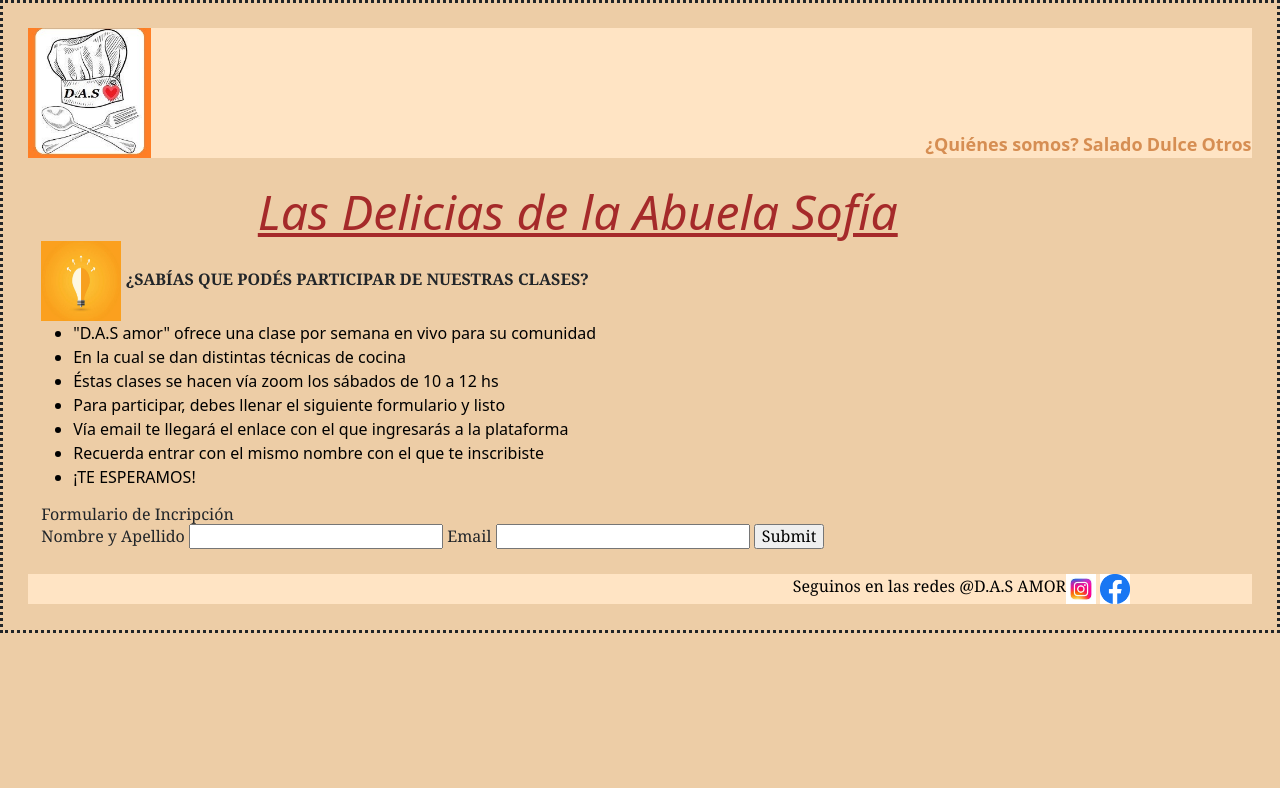
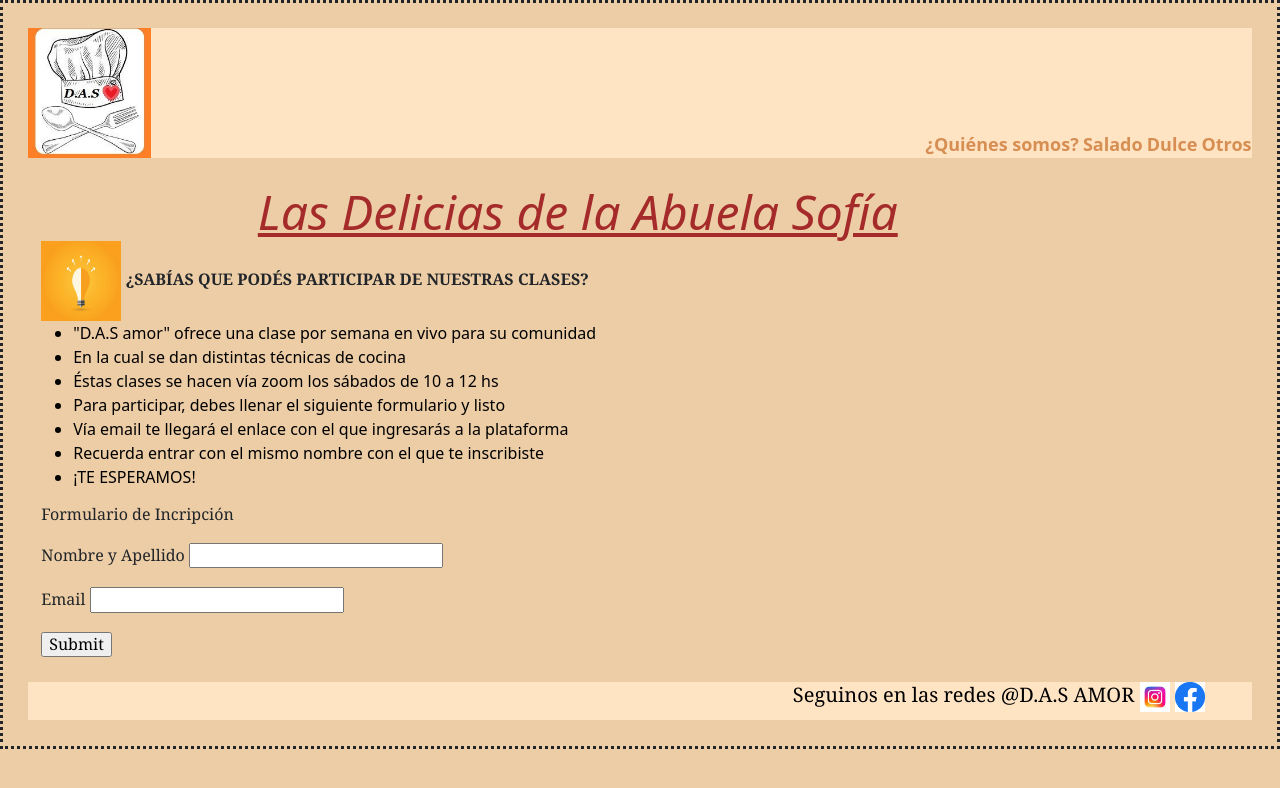
Before and after one commit to vsabrinad/mi_repositorio, a website: page index.html in a window 1280 px wide. Drawn offline with nearby package versions, Linux system fonts and the light colour scheme.

Commit message:
correcciones

```diff
--- a/index.html
+++ b/index.html
@@ -15,15 +15,14 @@
             <header>
                 <img id="logo" width="80" height="80" src="./assets/images/logo del sitio web.jpg" alt="gorro de cocinero">
                 <nav>
-                <th>
                     <a href="./pages/quienessomos.html">¿Qui&eacute;nes somos?</a>
                     <a href="./pages/recetassaladas.html">Salado</a>
                     <a href="./pages/recetasdulces.html">Dulce</a>
                     <a href="./pages/otros.html">Otros</a>
-                </th>
                 </nav>
             </header>
             <main>
+                <div class="main">
                     <section>
                         <div>
                             <h1>Las Delicias de la Abuela Sof&iacute;a</h1>
@@ -42,23 +41,32 @@
                                 <li>Recuerda entrar con el mismo nombre con el que te inscribiste</li>
                                 <li>¡TE ESPERAMOS!</li>
                             </ul>
-                    <h3>Formulario de Incripci&oacute;n
+                            <h3 class="formulario">Formulario de Incripci&oacute;n
+                                <br>
+                                <br>
                                 <form action="procesar-form.php" method="get">
                                     <label for="name">Nombre y Apellido</label>
                                     <input type="text">
+                                    <br>
+                                    <br>
                                     <label for="email">Email</label>
                                     <input type="email">
-                            <input type="submit">
+                                    <br>
+                                    <br>
+                                    <input class="bottom" type="submit">
                                 </form>
                             </h3>
                         </article>
                     </section>
+                </div>
             </main>
-        <footer>Seguinos en las redes @D.A.S AMOR
+            <footer class="footer">
+                <h5>Seguinos en las redes @D.A.S AMOR
                     <label>
                         <img width="30" height="30" src="./assets/images/logo de instagram.jpg" alt="logo de la red social instagram">
                         <img width="30" height="30" src="./assets/images/logo de facebook.jpg" alt="logo de la red social facebook">
                     </label>
+                </h5>
             </footer>
      <script src="https://cdn.jsdelivr.net/npm/bootstrap@5.3.2/dist/js/bootstrap.bundle.min.js" integrity="sha384-C6RzsynM9kWDrMNeT87bh95OGNyZPhcTNXj1NW7RuBCsyN/o0jlpcV8Qyq46cDfL" crossorigin="anonymous"></script>
     </div>
--- a/sass/layout/_layout.scss
+++ b/sass/layout/_layout.scss
@@ -6,6 +6,7 @@
 body{
     background-color: rgb(237, 205, 166);
     border-style: dotted;
+    height: auto;
 }
 header{
     display: flex;
@@ -23,7 +24,6 @@ header{
         font-weight: bolder;
         text-decoration: none;
         font-size: large;
-        border: 1% solid orange;
     }
 }
 article{
```
Lines whose indentation alone changed are shown as unchanged.
